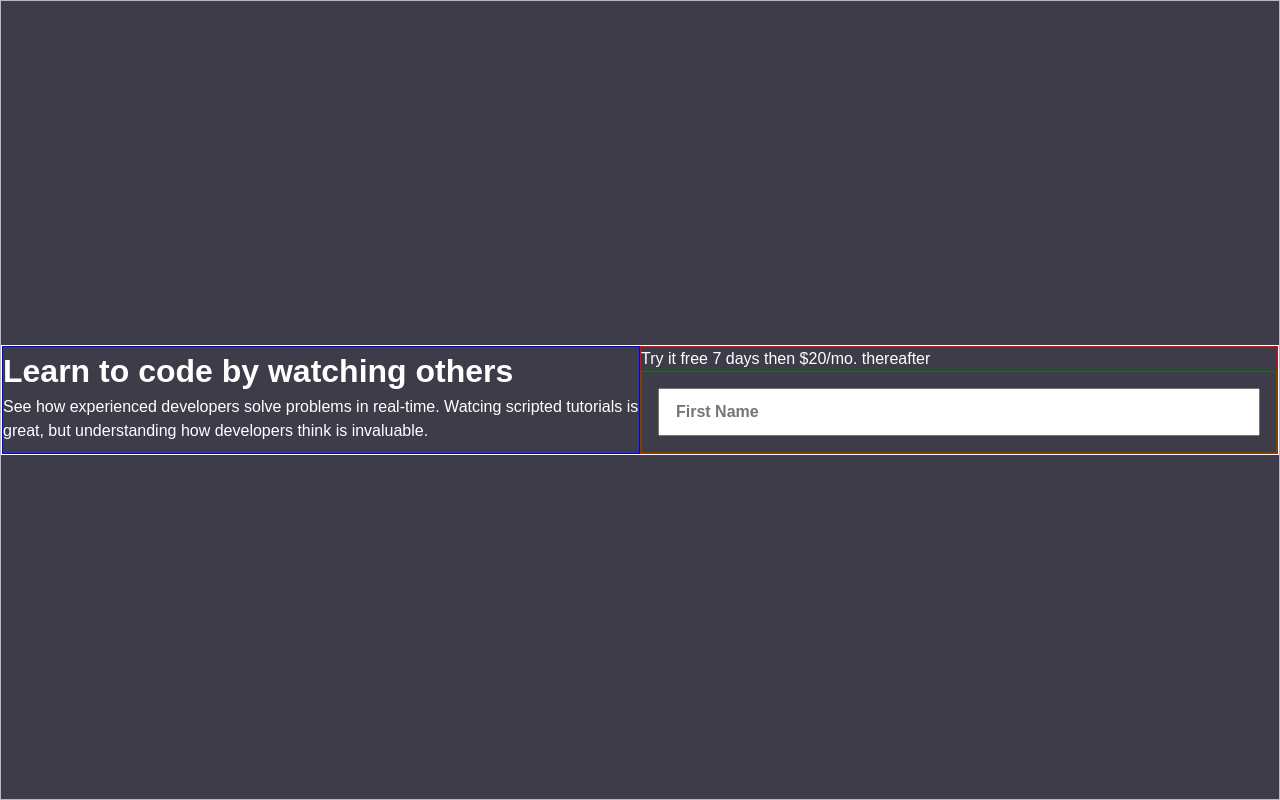
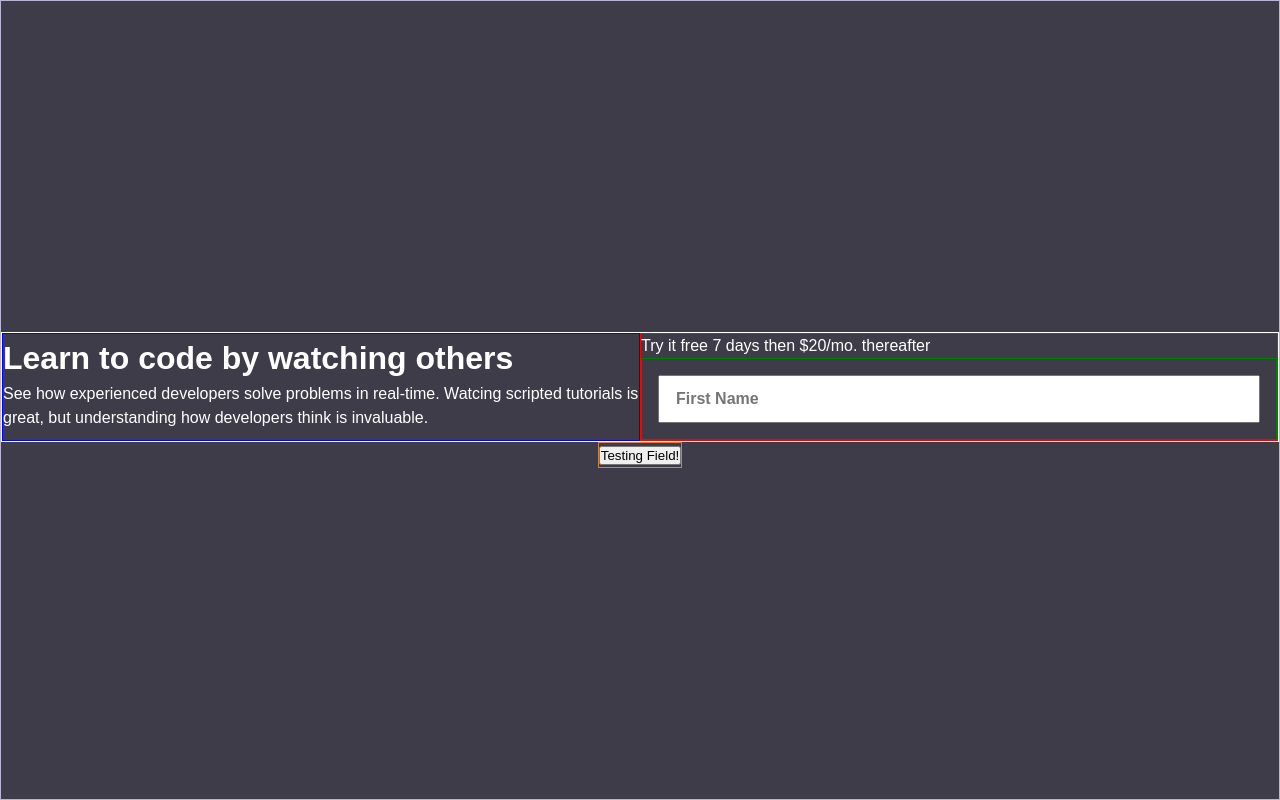
Before and after one commit to Nhoj-Plummer/intro_component_with_sign-up_form, a Next.js app: page / in a window 1280 px wide. Built offline with nearby package versions, Linux system fonts and the light colour scheme.

Commit message:
Ading general format to button component

```diff
--- a/src/app/page.tsx
+++ b/src/app/page.tsx
@@ -1,11 +1,13 @@
 "use client";
 import React from "react";
 import SignUp from "@/app/sign-up/SignUp";
+import Button from "@/components/button/button";
 
 export default function Home() {
   return (
     <>
       <SignUp />
+      <Button text="Testing Field!" />
     </>
   );
 }
--- a/src/components/button/button.css
+++ b/src/components/button/button.css
@@ -0,0 +1,6 @@
+.button_container {
+  border: 1px solid peru;
+}
+
+.button_field {
+}
--- a/src/components/button/button.tsx
+++ b/src/components/button/button.tsx
@@ -0,0 +1,17 @@
+"use client";
+import React from "react";
+import "./button.css";
+
+interface ButtonProps {
+  text: string;
+}
+
+const Button: React.FC<ButtonProps> = ({ text }) => {
+  return (
+    <div className="button_container">
+      <button className="button_field">{text}</button>
+    </div>
+  );
+};
+
+export default Button;
```
